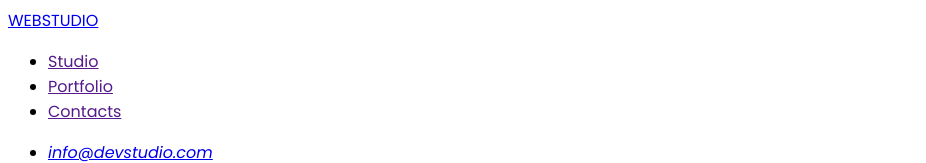
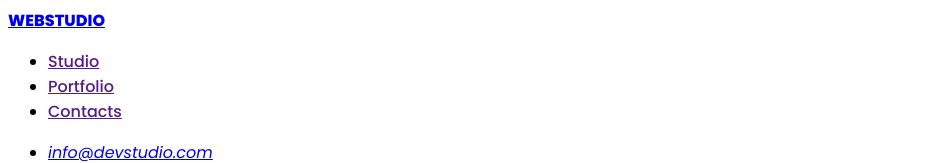
Before and after one commit to Vovap1991/web-studio-misha, a plain HTML site: page index.html in a window 1280 px wide. Shown: the top 163 px of the page, without its empty margins (0-926 px from the left). Drawn offline with Linux system fonts and the light colour scheme.

Commit message:
started text style

```diff
--- a/styles.css
+++ b/styles.css
@@ -1,3 +1,13 @@
 body {
   font-family: 'Poppins', sans-serif;
 }
+
+.header-navigation-logo {
+  font-size: 16px;
+  font-weight: 800;
+}
+
+.header-navigation-list-item {
+  font-size: 16px;
+  font-weight: 500;
+}
```
